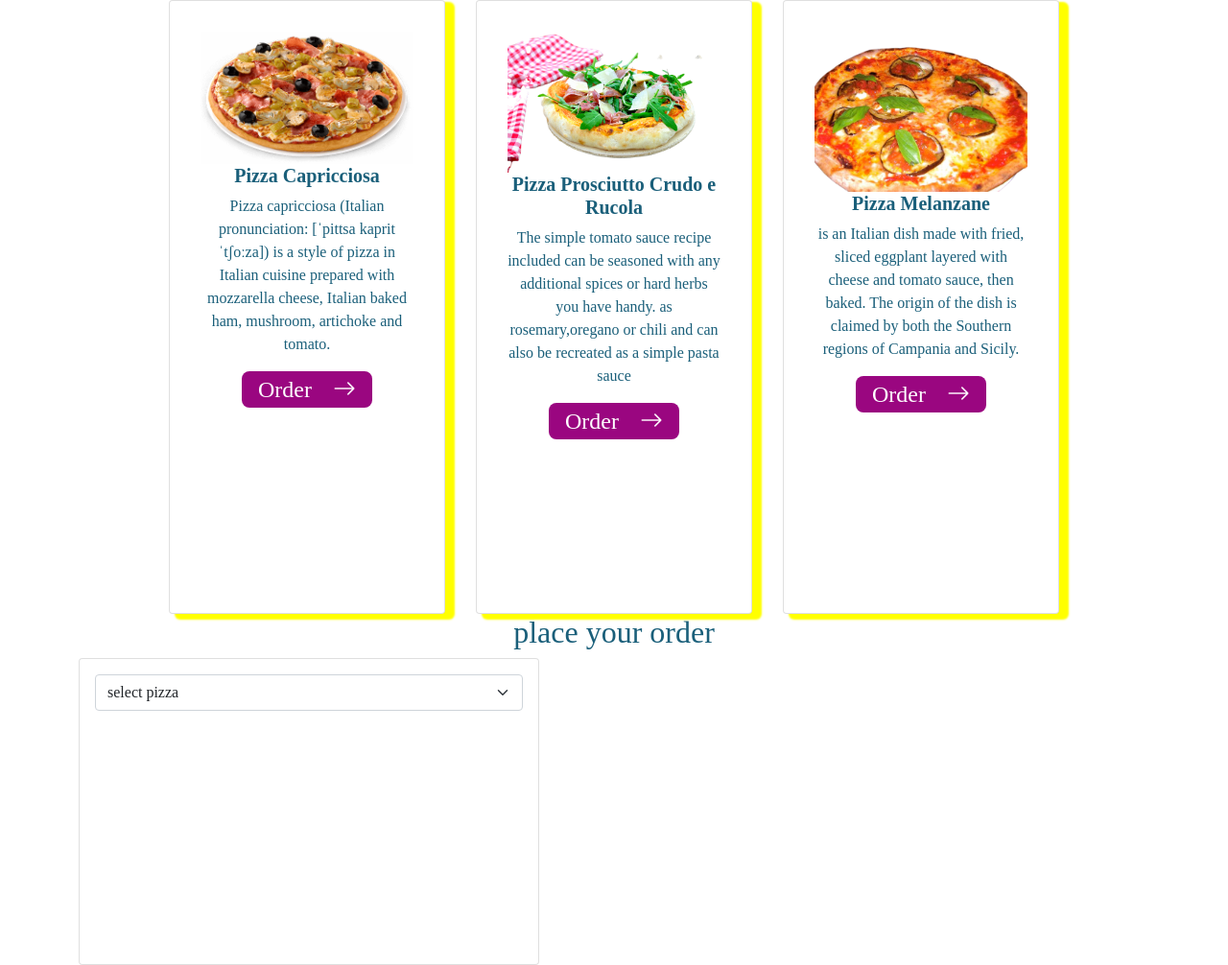
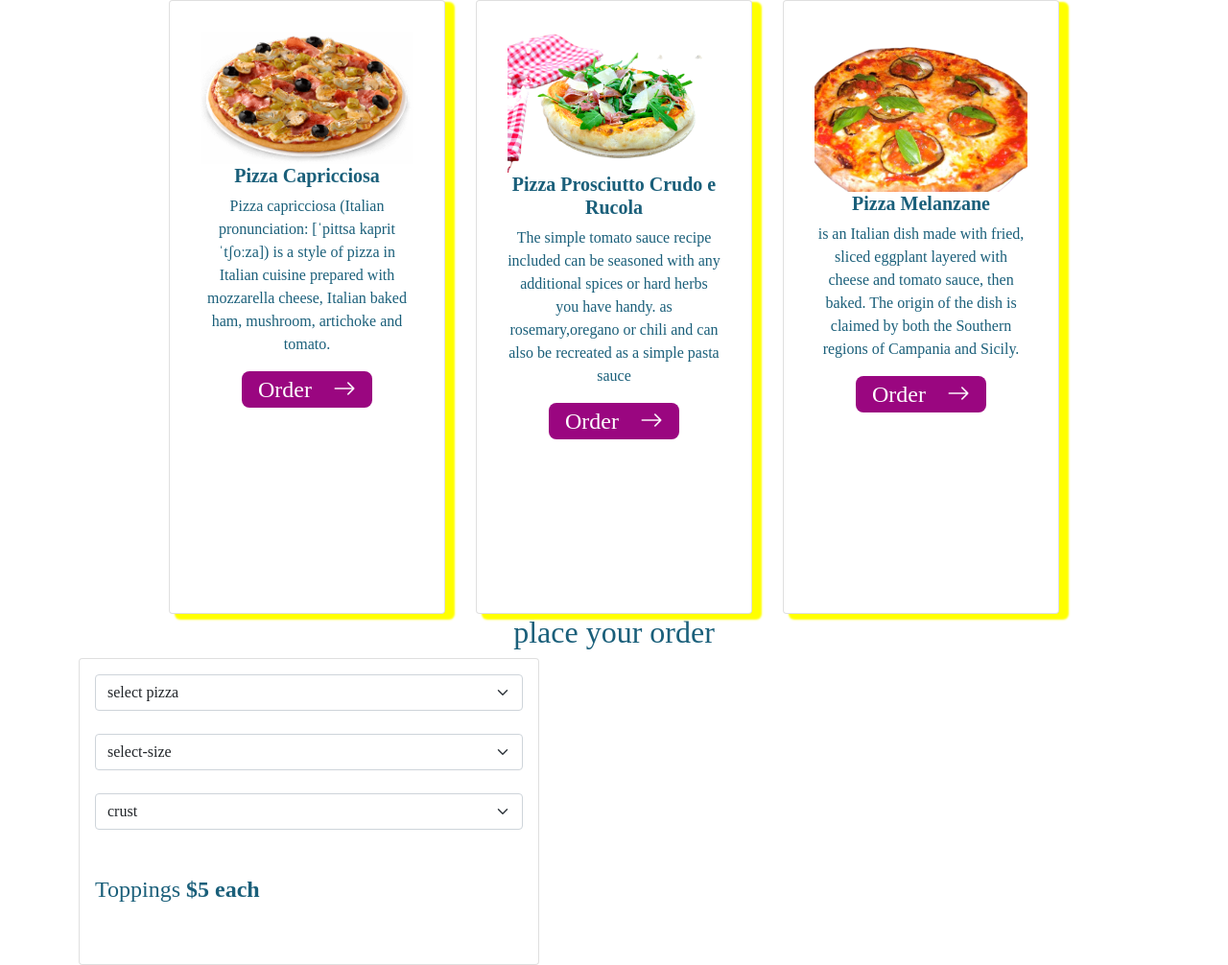
Before and after one commit to Chrystaly3/Pizza-inn--, a plain HTML site: page index.html in a window 1280 px wide. Shown: the part 1162-2168 px from the top of the page at 96% size. Drawn offline with nearby package versions, Linux system fonts and the light colour scheme; a web font is replaced by a local one.

Commit message:
add select

```diff
--- a/index.html
+++ b/index.html
@@ -153,7 +153,27 @@
 								<option value="3">Capricciosa</option>
 								<option value="3">Prosciutto Crudo e Rucola</option>
 								<option value="3">Melanzane</option>
-							</select>
+							</select><br>
+							<select class="form-select" aria-label="Default select example">
+								<option selected>select-size</option>
+								<option value="3">small-$6</option>
+								<option value="3">medium-$8</option>
+								<option value="3">large-$12</option>
+							</select><br>
+							<select class="form-select" aria-label="Default select example">
+								<option selected>crust</option>
+								<option value="3">stuff-crust</option>
+								<option value="3">flat bread crust</option>
+								<option value="3">cheese crust</option>
+							</select><br><br>
+							<h4>Toppings <strong>$5 each</strong></h4>
+
+
+
+
+
+
+
 						</form>
 					</div>
 				</div>
```
